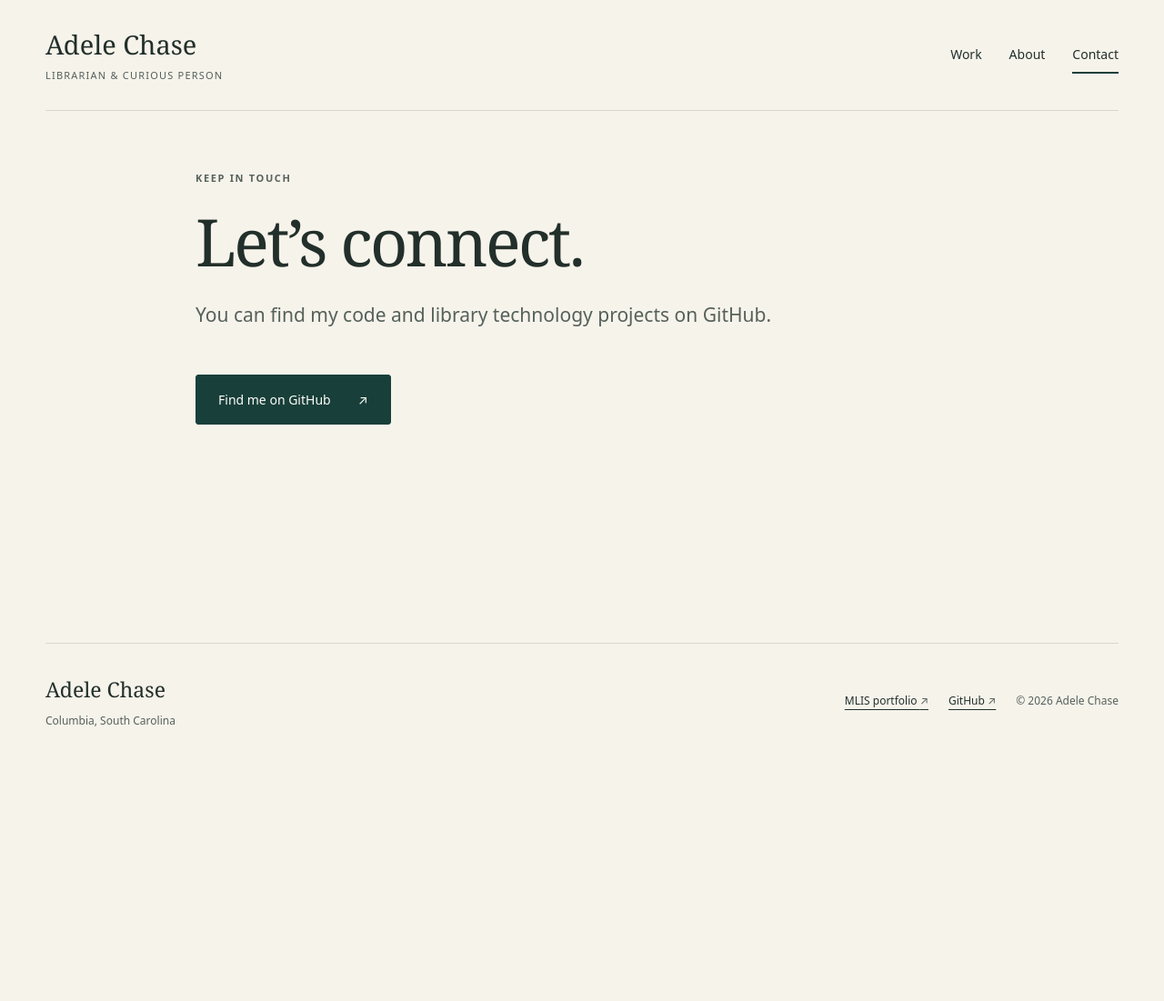
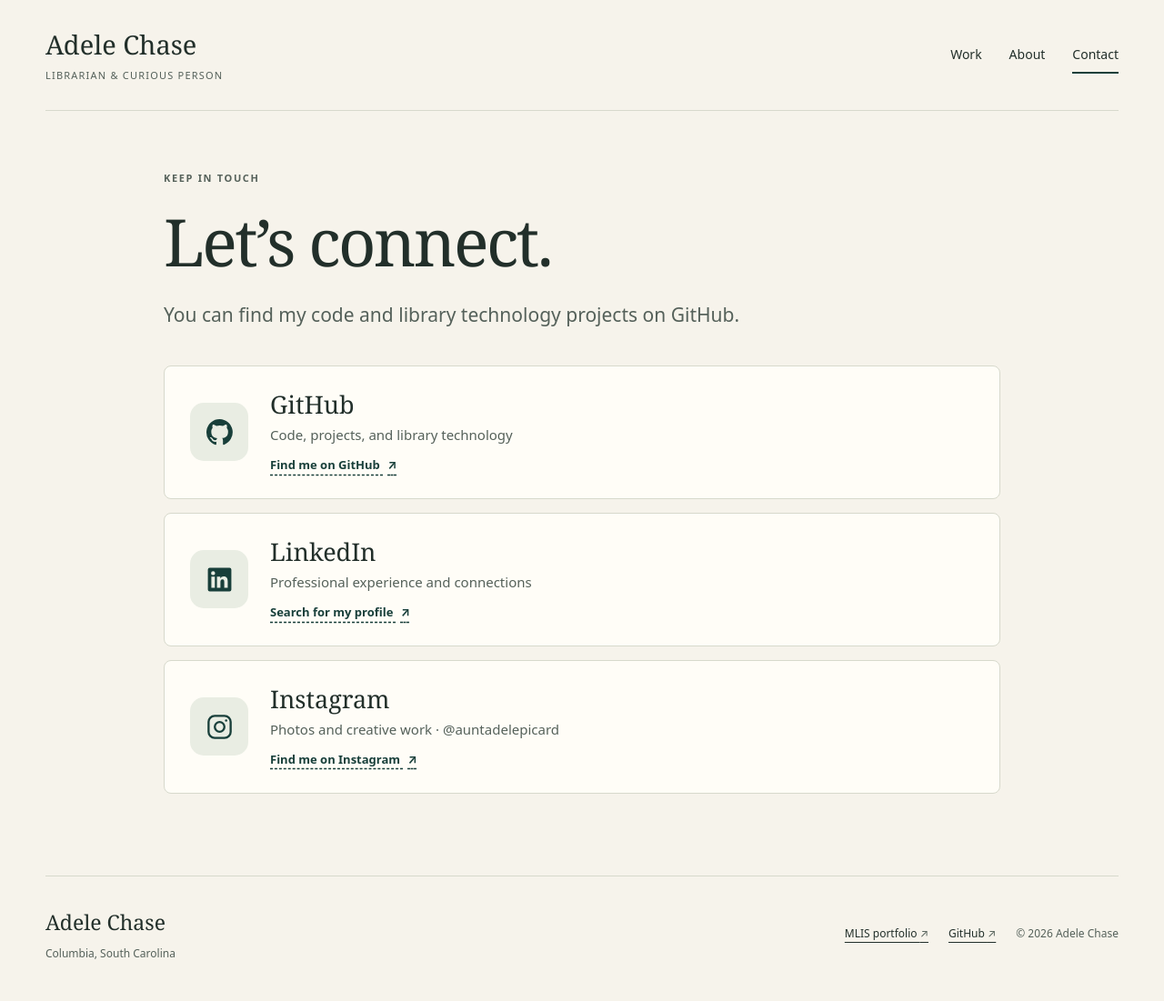
Before and after one commit to adelechase/adelechase.github.io, a Jekyll site: the page built from contact.html, in a window 1280 px wide. Shown: the whole page at 91% size. Built offline with Jekyll 4.4.1, drawn with Linux system fonts in a browser that asks for light colours; before the commit the page ends 900 px from its top, so only the background shows below that.

Commit message:
Add styled social contact links for GitHub, LinkedIn search, and Instagram

```diff
--- a/contact.html
+++ b/contact.html
@@ -2,4 +2,68 @@
 title: Contact
 permalink: /librarian/contact/
 ---
-<section class="wrap reading-page"><header class="page-heading"><p class="eyebrow">Keep in touch</p><h1>Let’s connect.</h1><p class="lede">You can find my code and library technology projects on GitHub.</p></header><div class="actions"><a class="button" href="{{ site.data.profile.github_url }}">Find me on GitHub <span aria-hidden="true">↗</span></a>{% if site.data.profile.email != '' %}<a class="text-link" href="mailto:{{ site.data.profile.email | escape }}">Email me</a>{% endif %}</div></section>
+<section class="wrap reading-page contact-page">
+  <header class="page-heading">
+    <p class="eyebrow">Keep in touch</p>
+    <h1>Let’s connect.</h1>
+    <p class="lede">You can find my code and library technology projects on GitHub.</p>
+  </header>
+
+  <div class="contact-grid" aria-label="Find me online">
+    <a class="contact-card" href="{{ site.data.profile.github_url }}" target="_blank" rel="noopener noreferrer" aria-label="Find me on GitHub (opens in a new tab)">
+      <span class="contact-icon" aria-hidden="true">
+        <svg viewBox="0 0 24 24" fill="currentColor" focusable="false"><path d="M12 .8a11.2 11.2 0 0 0-3.54 21.83c.56.1.77-.24.77-.54v-2.09c-3.13.68-3.79-1.33-3.79-1.33-.51-1.3-1.25-1.64-1.25-1.64-1.02-.7.08-.68.08-.68 1.13.08 1.73 1.16 1.73 1.16 1.01 1.73 2.65 1.23 3.3.94.1-.73.4-1.23.72-1.51-2.5-.28-5.12-1.25-5.12-5.56 0-1.23.44-2.23 1.16-3.02-.12-.29-.5-1.43.11-2.98 0 0 .94-.3 3.08 1.15a10.65 10.65 0 0 1 5.61 0c2.14-1.45 3.08-1.15 3.08-1.15.61 1.55.23 2.69.11 2.98.72.79 1.16 1.79 1.16 3.02 0 4.32-2.63 5.27-5.13 5.55.41.35.77 1.02.77 2.05v3.04c0 .3.2.65.78.54A11.2 11.2 0 0 0 12 .8Z"/></svg>
+      </span>
+      <span class="contact-content">
+        <span class="contact-name">GitHub</span>
+        <span class="contact-description">Code, projects, and library technology</span>
+        <span class="contact-cta">Find me on GitHub <span aria-hidden="true">↗</span></span>
+      </span>
+    </a>
+
+    <a class="contact-card" href="https://www.linkedin.com/search/results/people/?keywords=Adele%20Chase%20Richland%20Library" target="_blank" rel="noopener noreferrer" aria-label="Search LinkedIn for Adele Chase at Richland Library (opens in a new tab)">
+      <span class="contact-icon" aria-hidden="true">
+        <svg viewBox="0 0 24 24" fill="currentColor" focusable="false"><path d="M20.45 2H3.55A1.55 1.55 0 0 0 2 3.55v16.9A1.55 1.55 0 0 0 3.55 22h16.9A1.55 1.55 0 0 0 22 20.45V3.55A1.55 1.55 0 0 0 20.45 2ZM7.93 18.9H4.98V9.5h2.95v9.4ZM6.46 8.22a1.71 1.71 0 1 1 0-3.42 1.71 1.71 0 0 1 0 3.42ZM18.9 18.9h-2.94v-4.57c0-1.09-.02-2.49-1.52-2.49-1.52 0-1.75 1.18-1.75 2.41v4.65H9.75V9.5h2.82v1.28h.04a3.1 3.1 0 0 1 2.79-1.54c2.98 0 3.5 1.96 3.5 4.51v5.15Z"/></svg>
+      </span>
+      <span class="contact-content">
+        <span class="contact-name">LinkedIn</span>
+        <span class="contact-description">Professional experience and connections</span>
+        <span class="contact-cta">Search for my profile <span aria-hidden="true">↗</span></span>
+      </span>
+    </a>
+
+    <a class="contact-card" href="https://www.instagram.com/auntadelepicard/" target="_blank" rel="noopener noreferrer" aria-label="Find @auntadelepicard on Instagram (opens in a new tab)">
+      <span class="contact-icon" aria-hidden="true">
+        <svg viewBox="0 0 24 24" fill="none" stroke="currentColor" stroke-width="1.8" stroke-linecap="round" stroke-linejoin="round" focusable="false"><rect x="2.6" y="2.6" width="18.8" height="18.8" rx="5.2"/><circle cx="12" cy="12" r="4.1"/><circle cx="17.55" cy="6.55" r="1" fill="currentColor" stroke="none"/></svg>
+      </span>
+      <span class="contact-content">
+        <span class="contact-name">Instagram</span>
+        <span class="contact-description">Photos and creative work · @auntadelepicard</span>
+        <span class="contact-cta">Find me on Instagram <span aria-hidden="true">↗</span></span>
+      </span>
+    </a>
+  </div>
+  {% if site.data.profile.email != '' %}
+    <div class="contact-email"><a class="text-link" href="mailto:{{ site.data.profile.email | escape }}">Email me</a></div>
+  {% endif %}
+</section>
+
+<style>
+  .contact-page{max-width:920px}
+  .contact-page .page-heading{margin-bottom:38px}
+  .contact-grid{display:grid;gap:15px}
+  .contact-card{display:flex;align-items:center;gap:24px;min-height:136px;padding:25px 28px;background:var(--white);border:1px solid var(--line);border-radius:8px;text-decoration:none;color:var(--ink);transition:border-color .2s,transform .2s,box-shadow .2s}
+  .contact-card:hover{transform:translateY(-2px);border-color:#82978a;box-shadow:0 9px 24px rgba(24,63,58,.07);color:var(--ink)}
+  .contact-card:focus-visible{outline:3px solid var(--teal);outline-offset:4px}
+  .contact-icon{flex:0 0 64px;width:64px;height:64px;display:grid;place-items:center;border-radius:15px;background:#e9ede3;color:var(--teal)}
+  .contact-icon svg{width:31px;height:31px}
+  .contact-content{display:flex;flex-direction:column;align-items:flex-start;gap:4px;min-width:0}
+  .contact-name{font-family:var(--serif);font-size:27px;line-height:1.25}
+  .contact-description{font-size:15px;color:var(--muted)}
+  .contact-cta{margin-top:7px;font-size:13px;font-weight:650;color:var(--teal);text-decoration:underline;text-decoration-style:dashed;text-underline-offset:5px}
+  .contact-cta span{padding-left:5px}
+  .contact-email{margin-top:26px}
+  @media(max-width:700px){.contact-card{padding:20px;gap:17px;min-height:118px}.contact-icon{width:53px;height:53px;flex-basis:53px;border-radius:12px}.contact-icon svg{width:27px;height:27px}.contact-name{font-size:24px}.contact-description{font-size:14px}}
+  @media(max-width:380px){.contact-card{gap:12px;padding:17px}.contact-icon{width:46px;height:46px;flex-basis:46px}.contact-icon svg{width:24px;height:24px}}
+  @media(prefers-reduced-motion:reduce){.contact-card{transition:none}.contact-card:hover{transform:none}}
+</style>
```
